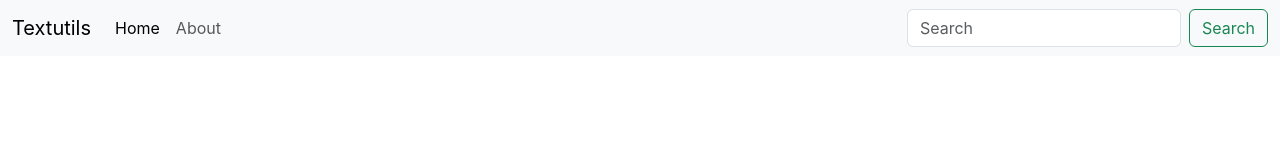
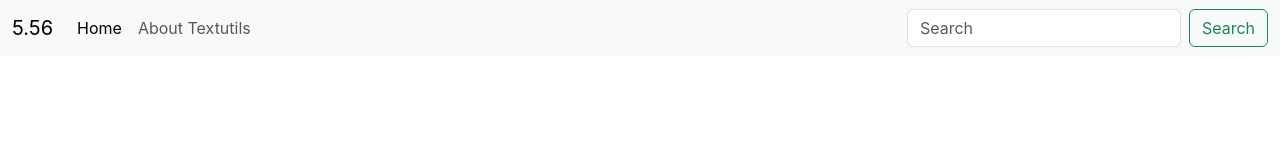
Before and after one commit to Gautamcode11/textutils, a React (Create React App) app: page / in a window 1280 px wide. Shown: the top 160 px of the page. Built offline with nearby package versions, Linux system fonts and the light colour scheme.

Commit message:
video-6 completed

```diff
--- a/src/App.js
+++ b/src/App.js
@@ -1,31 +1,12 @@
 
 import './App.css';
+import Navbar from './components/Navbar';
+
 
 function App() {
   return (
    <>
-   <nav className="navbar navbar-expand-lg bg-body-tertiary">
-  <div className="container-fluid">
-    <a className="navbar-brand" href="/">Textutils</a>
-    <button className="navbar-toggler" type="button" data-bs-toggle="collapse" data-bs-target="#navbarSupportedContent" aria-controls="navbarSupportedContent" aria-expanded="false" aria-label="Toggle navigation">
-      <span className="navbar-toggler-icon"></span>
-    </button>
-    <div className="collapse navbar-collapse" id="navbarSupportedContent">
-      <ul className="navbar-nav me-auto mb-2 mb-lg-0">
-        <li className="nav-item">
-          <a className="nav-link active" aria-current="page" href="/">Home</a>
-        </li>
-        <li className="nav-item">
-          <a className="nav-link" href="/">About</a>
-        </li>
-      </ul>
-      <form className="d-flex" role="search">
-        <input className="form-control me-2" type="search" placeholder="Search" aria-label="Search"/>
-        <button className="btn btn-outline-success" type="submit">Search</button>
-      </form>
-    </div>
-  </div>
-</nav>
+<Navbar title={5.56}  About="About Textutils"/>
    </>
   );
 }
--- /dev/null
+++ b/src/components/Navbar.js
@@ -0,0 +1,42 @@
+import React from 'react'
+import PropTypes from 'prop-types'
+
+
+export default function Navbar(props) {
+  return (
+    <nav className="navbar navbar-expand-lg bg-body-tertiary">
+  <div className="container-fluid">
+    <a className="navbar-brand" href="/">{props.title}</a>
+    <button className="navbar-toggler" type="button" data-bs-toggle="collapse" data-bs-target="#navbarSupportedContent" aria-controls="navbarSupportedContent" aria-expanded="false" aria-label="Toggle navigation">
+      <span className="navbar-toggler-icon"></span>
+    </button>
+    <div className="collapse navbar-collapse" id="navbarSupportedContent">
+      <ul className="navbar-nav me-auto mb-2 mb-lg-0">
+        <li className="nav-item">
+          <a className="nav-link active" aria-current="page" href="/">Home</a>
+        </li>
+        <li className="nav-item">
+          <a className="nav-link" href="/">{props.About}</a>
+        </li>
+      </ul>
+      <form className="d-flex" role="search">
+        <input className="form-control me-2" type="search" placeholder="Search" aria-label="Search"/>
+        <button className="btn btn-outline-success" type="submit">Search</button>
+      </form>
+    </div>
+  </div>
+</nav>
+  )
+}
+
+
+Navbar.propTypes = {
+title: PropTypes.string,
+About: PropTypes.string
+}
+
+// Specifies the default values for props:
+Navbar.defaultProps = {
+    title: 'Set title here',
+    About: 'About text here'
+  };
```
